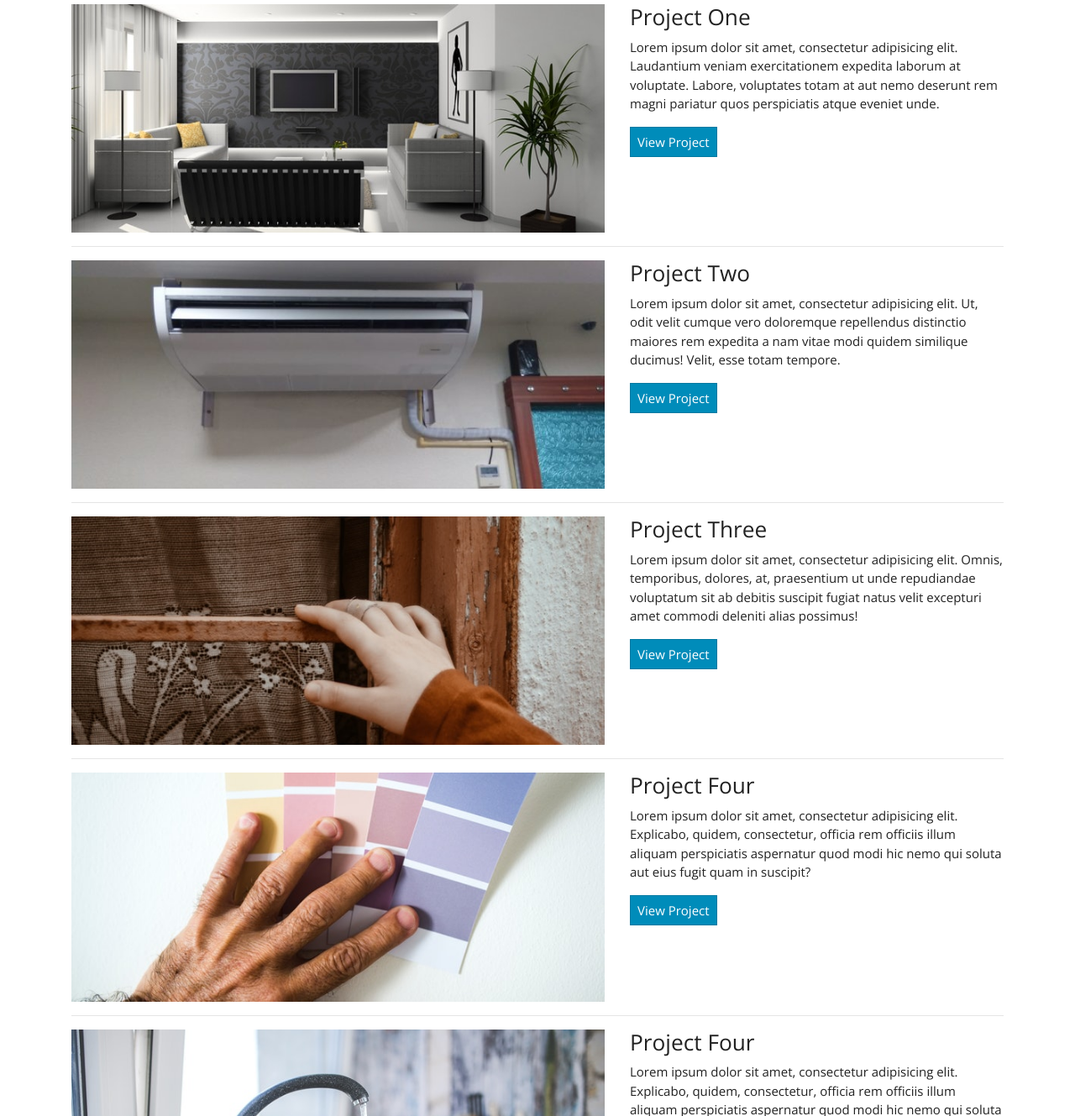
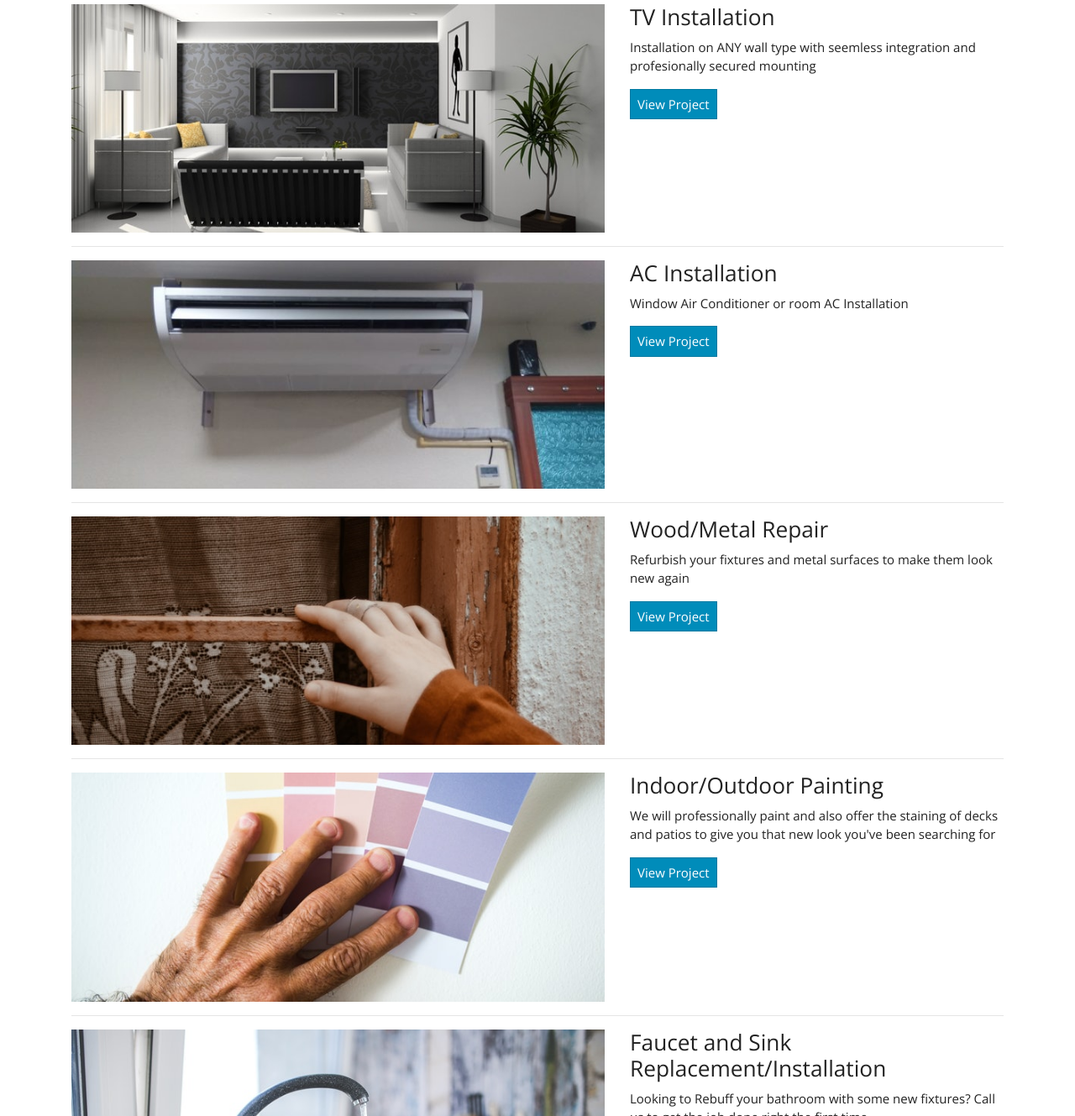
Before and after one commit to bgrego11/projectCompletion, a website: page services.html in a window 1280 px wide. Shown: the part 144-1473 px from the top of the page at 84% size. Drawn offline with nearby package versions, Linux system fonts and the light colour scheme; files that its build step writes are made by us from their sources; files whose address does not match are found by name.

Commit message:
added content

```diff
--- a/services.html
+++ b/services.html
@@ -55,9 +55,7 @@
     <div class="container">
 
         <!-- Page Heading -->
-        <h1 class="my-4">Page Heading
-            <small>Secondary Text</small>
-        </h1>
+        <h1 class="my-4">Services Offered</h1>
 
         <!-- Project One -->
         <div class="row">
@@ -67,8 +65,8 @@
                 </a>
             </div>
             <div class="col-md-5">
-                <h3>Project One</h3>
-                <p>Lorem ipsum dolor sit amet, consectetur adipisicing elit. Laudantium veniam exercitationem expedita laborum at voluptate. Labore, voluptates totam at aut nemo deserunt rem magni pariatur quos perspiciatis atque eveniet unde.</p>
+                <h3>TV Installation</h3>
+                <p>Installation on ANY wall type with seemless integration and profesionally secured mounting</p>
                 <a class="btn btn-primary" href="#">View Project</a>
             </div>
         </div>
@@ -84,8 +82,8 @@
                 </a>
             </div>
             <div class="col-md-5">
-                <h3>Project Two</h3>
-                <p>Lorem ipsum dolor sit amet, consectetur adipisicing elit. Ut, odit velit cumque vero doloremque repellendus distinctio maiores rem expedita a nam vitae modi quidem similique ducimus! Velit, esse totam tempore.</p>
+                <h3>AC Installation</h3>
+                <p>Window Air Conditioner or room AC Installation</p>
                 <a class="btn btn-primary" href="#">View Project</a>
             </div>
         </div>
@@ -101,8 +99,8 @@
                 </a>
             </div>
             <div class="col-md-5">
-                <h3>Project Three</h3>
-                <p>Lorem ipsum dolor sit amet, consectetur adipisicing elit. Omnis, temporibus, dolores, at, praesentium ut unde repudiandae voluptatum sit ab debitis suscipit fugiat natus velit excepturi amet commodi deleniti alias possimus!</p>
+                <h3>Wood/Metal Repair</h3>
+                <p>Refurbish your fixtures and metal surfaces to make them look new again</p>
                 <a class="btn btn-primary" href="#">View Project</a>
             </div>
         </div>
@@ -119,8 +117,8 @@
                 </a>
             </div>
             <div class="col-md-5">
-                <h3>Project Four</h3>
-                <p>Lorem ipsum dolor sit amet, consectetur adipisicing elit. Explicabo, quidem, consectetur, officia rem officiis illum aliquam perspiciatis aspernatur quod modi hic nemo qui soluta aut eius fugit quam in suscipit?</p>
+                <h3>Indoor/Outdoor Painting</h3>
+                <p>We will professionally paint and also offer the staining of decks and patios to give you that new look you've been searching for</p>
                 <a class="btn btn-primary" href="#">View Project</a>
             </div>
         </div>
@@ -137,8 +135,8 @@
                 </a>
             </div>
             <div class="col-md-5">
-                <h3>Project Four</h3>
-                <p>Lorem ipsum dolor sit amet, consectetur adipisicing elit. Explicabo, quidem, consectetur, officia rem officiis illum aliquam perspiciatis aspernatur quod modi hic nemo qui soluta aut eius fugit quam in suscipit?</p>
+                <h3>Faucet and Sink Replacement/Installation</h3>
+                <p>Looking to Rebuff your bathroom with some new fixtures? Call us to get the job done right the first time</p>
                 <a class="btn btn-primary" href="#">View Project</a>
             </div>
         </div>
@@ -155,8 +153,8 @@
                 </a>
             </div>
             <div class="col-md-5">
-                <h3>Project Four</h3>
-                <p>Lorem ipsum dolor sit amet, consectetur adipisicing elit. Explicabo, quidem, consectetur, officia rem officiis illum aliquam perspiciatis aspernatur quod modi hic nemo qui soluta aut eius fugit quam in suscipit?</p>
+                <h3>Kitchen/Bathroom Tile Repair</h3>
+                <p>We will cover all of your needs from setting new tile grouting and caulking showers</p>
                 <a class="btn btn-primary" href="#">View Project</a>
             </div>
         </div>
```
